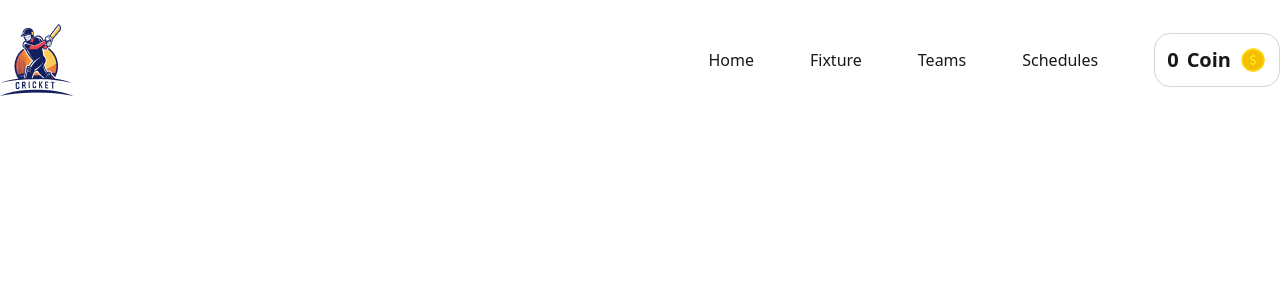
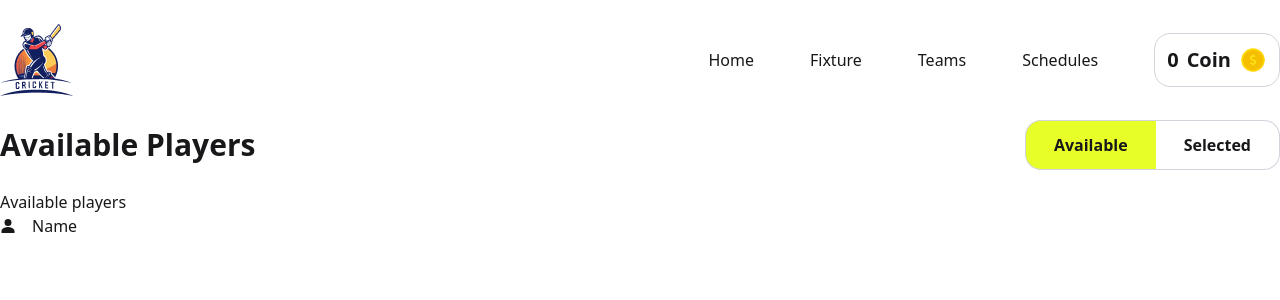
Before and after one commit to hadialhamza/bpl-dream-11, a React (Vite) app: page / in a window 1280 px wide. Shown: the top 300 px of the page. Built offline with nearby package versions, Linux system fonts and the light colour scheme.

Commit message:
available player container added

```diff
--- a/package.json
+++ b/package.json
@@ -13,6 +13,7 @@
     "@tailwindcss/vite": "^4.1.13",
     "react": "^19.1.1",
     "react-dom": "^19.1.1",
+    "react-icons": "^5.5.0",
     "tailwindcss": "^4.1.13"
   },
   "devDependencies": {
--- a/src/App.jsx
+++ b/src/App.jsx
@@ -1,13 +1,14 @@
 import "./App.css";
 import Navbar from "./Components/Navbar";
-import Players from "./Components/Players";
+import PlayersContainer from "./Components/PlayersContainer";
 
-const playersPromise = fetch("/players.json").then((res) => res.json());
+// const playersPromise = fetch("/players.json").then((res) => res.json());
 
 function App() {
   return (
     <>
       <Navbar />
+      <PlayersContainer />
       {/* <Players playersPromise={playersPromise} /> */}
     </>
   );
--- /dev/null
+++ b/src/Components/AvailablePlayers.jsx
@@ -0,0 +1,13 @@
+import React from "react";
+import PlayerCard from "./PlayerCard";
+
+const AvailablePlayers = () => {
+  return (
+    <div className="max-w-[1440px] mx-auto">
+      <h2>Available players</h2>
+      <PlayerCard />
+    </div>
+  );
+};
+
+export default AvailablePlayers;
--- a/src/Components/Player.jsx
+++ /dev/null
@@ -1,14 +0,0 @@
-import React from "react";
-
-const Player = ({ player }) => {
-  const { image, name, country } = player;
-  return (
-    <div>
-      <img src={image} alt="" />
-      <h2>Name: {name} </h2>
-      <h2>Country: {country} </h2>
-    </div>
-  );
-};
-
-export default Player;
--- /dev/null
+++ b/src/Components/PlayerCard.jsx
@@ -0,0 +1,18 @@
+import React from "react";
+import { IoPersonSharp } from "react-icons/io5";
+
+const PlayerCard = () => {
+  return (
+    <div>
+      <img src="" alt="" />
+      <div className="flex items-center gap-4">
+        <span>
+          <IoPersonSharp />
+        </span>
+        <h2>Name</h2>
+      </div>
+    </div>
+  );
+};
+
+export default PlayerCard;
--- a/src/Components/Players.jsx
+++ /dev/null
@@ -1,17 +0,0 @@
-import React, { use } from "react";
-import Player from "./Player";
-
-const Players = ({ playersPromise }) => {
-  const playersData = use(playersPromise);
-  const players = playersData.players;
-  console.log(players);
-  return (
-    <div>
-      {players.map((player) => (
-        <Player player={player} />
-      ))}
-    </div>
-  );
-};
-
-export default Players;
--- /dev/null
+++ b/src/Components/PlayersContainer.jsx
@@ -0,0 +1,34 @@
+import React, { useState } from "react";
+import AvailablePlayers from "./AvailablePlayers";
+import SelectedPlayers from "./SelectedPlayers";
+
+const PlayersContainer = () => {
+  const [showPlayers, setShowPlayers] = useState(true);
+  const handleShowPlayers = () => {
+    setShowPlayers(!showPlayers);
+  };
+  return (
+    <>
+      <div className="max-w-[1440px] mx-auto my-5 flex justify-between items-center">
+        <h2 className="text-3xl font-bold">Available Players</h2>
+        <div>
+          <button
+            onClick={handleShowPlayers}
+            className="text-base font-bold px-7 py-3 border border-gray-300 rounded-2xl rounded-r-none border-r-0 bg-[#E7FE29] cursor-pointer"
+          >
+            Available
+          </button>
+          <button
+            onClick={handleShowPlayers}
+            className="text-base font-bold px-7 py-3 border border-gray-300 rounded-2xl rounded-l-none border-l-0 cursor-pointer"
+          >
+            Selected
+          </button>
+        </div>
+      </div>
+      {showPlayers ? <AvailablePlayers /> : <SelectedPlayers />}
+    </>
+  );
+};
+
+export default PlayersContainer;
--- /dev/null
+++ b/src/Components/SelectedPlayers.jsx
@@ -0,0 +1,11 @@
+import React from "react";
+
+const SelectedPlayers = () => {
+  return (
+    <div className="max-w-[1440px] mx-auto">
+      <h2>Selected players</h2>
+    </div>
+  );
+};
+
+export default SelectedPlayers;
```
Also changed, not shown: 1 other file (tests, documents, lock files or other folders).
